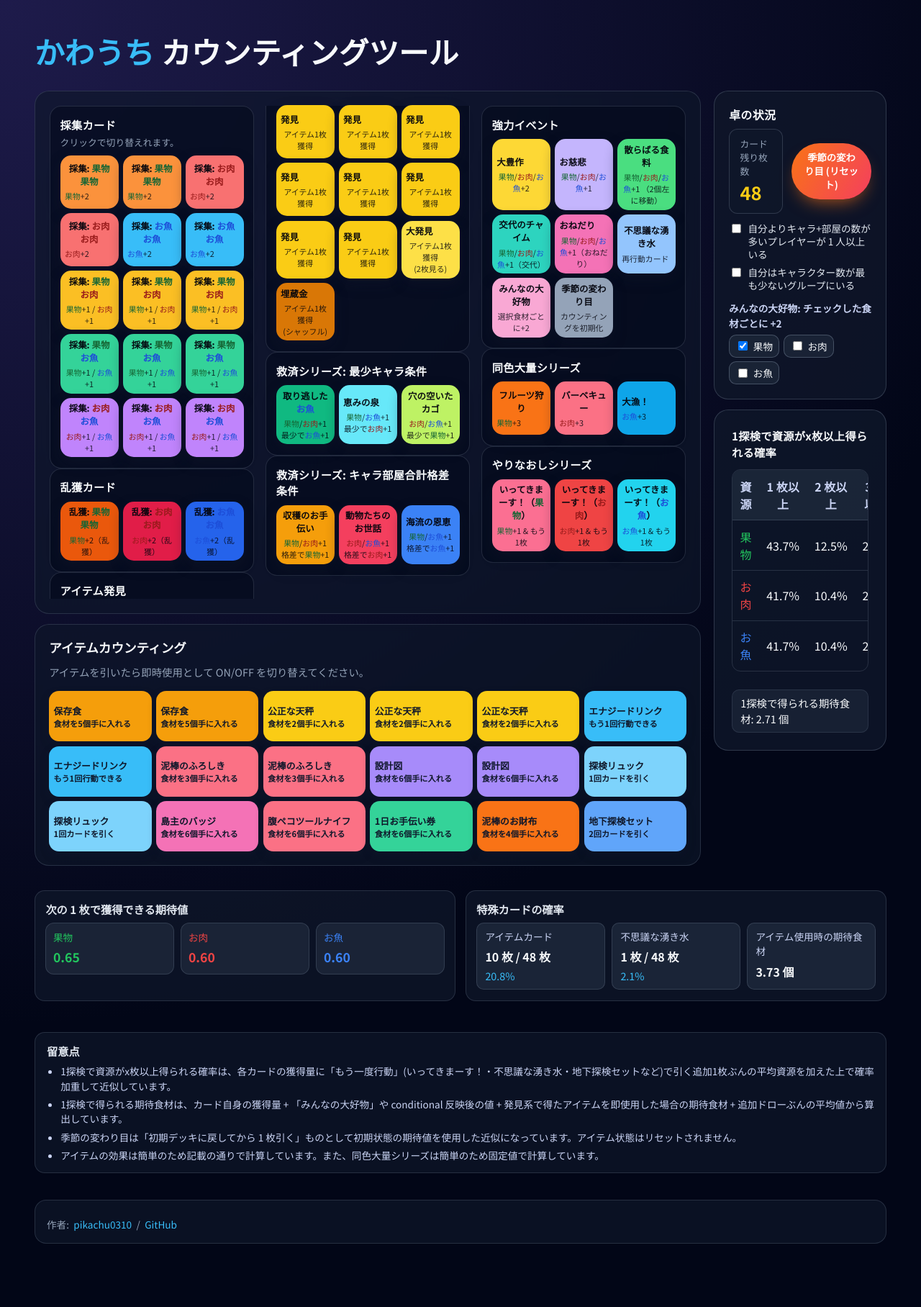
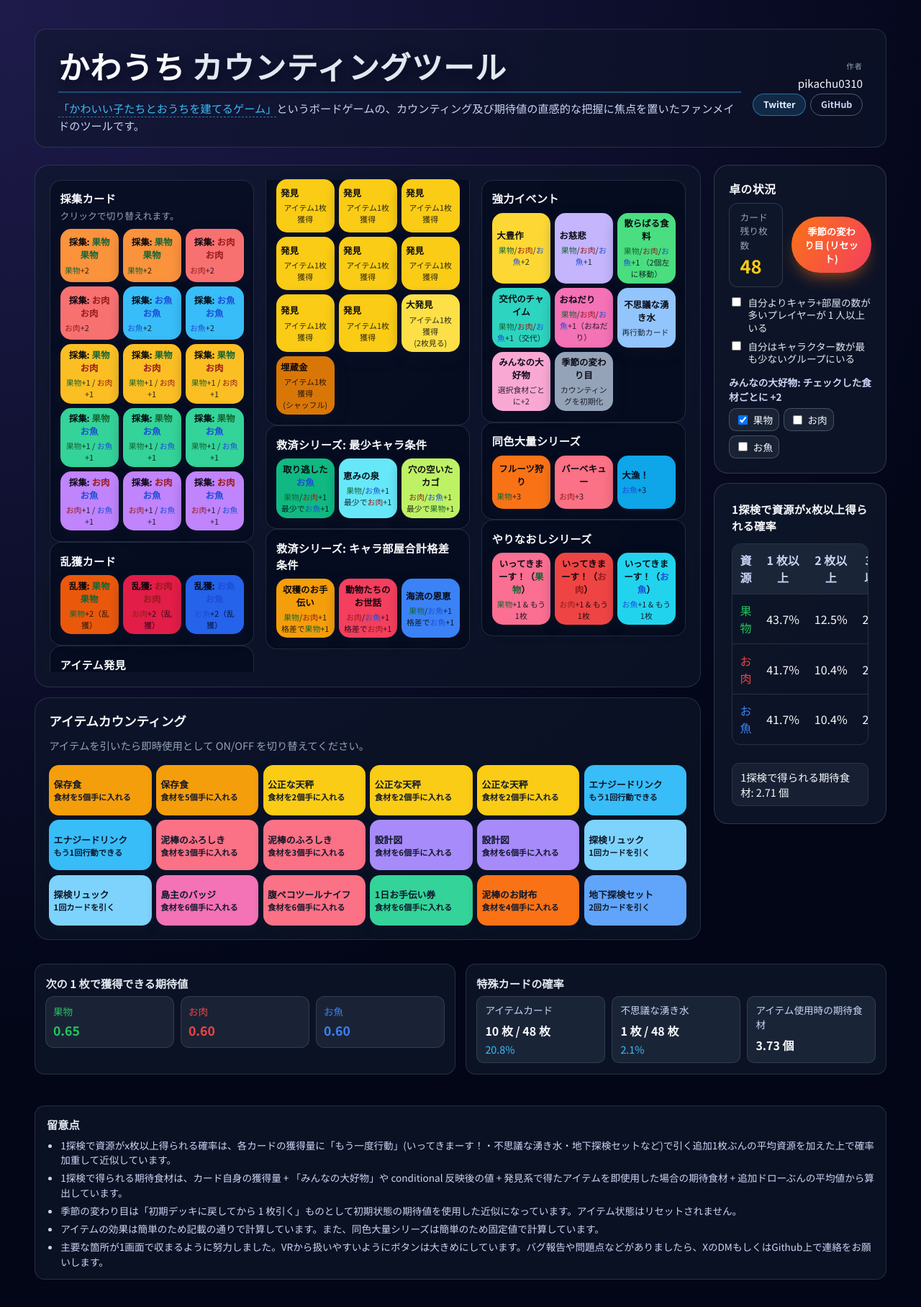
Before and after one commit to pikachu0310/kawauchi-counting-tool, a React (Vite) app: page / in a window 1280 px wide. Shown: the top 1816 px of the page at 72% size. Before the commit the page ends 1776 px from the top, so only its background shows below. Built offline with nearby package versions, Linux system fonts and the light colour scheme.

Commit message:
feat: 最終調整

```diff
--- a/src/App.module.css
+++ b/src/App.module.css
@@ -14,23 +14,119 @@
 }
 
 .header {
+  display: grid;
+  grid-template-columns: minmax(0, 1fr) auto;
+  gap: 1rem;
+  align-items: center;
+  background: rgba(15, 23, 42, 0.55);
+  border: 1px solid rgba(148, 163, 184, 0.2);
+  border-radius: 16px;
+  padding: 1.1rem clamp(1rem, 4vw, 2rem);
+}
+
+.heroIntro {
   display: flex;
   flex-direction: column;
-  gap: 1rem;
+  gap: 0.65rem;
 }
 
-.header h1 {
+.heroTitle {
   margin: 0;
-  font-size: clamp(1.8rem, 5vw, 2.6rem);
+  display: inline-flex;
+  flex-wrap: wrap;
+  align-items: baseline;
+  gap: 0.55rem;
+  padding-bottom: 0.2rem;
+  border-bottom: 2px solid rgba(56, 189, 248, 0.35);
+  text-shadow: 0 8px 18px rgba(2, 6, 23, 0.75);
 }
 
-.brandLink {
+.heroTitleMain,
+.heroTitleAccent {
+  font-size: clamp(1.95rem, 4.5vw, 2.7rem);
+  font-weight: 800;
+  margin: 0;
+  letter-spacing: 0.02em;
+}
+
+.heroTitleMain {
+  color: #e2e8f0;
+}
+
+.heroTitleAccent {
+  color: #f8fafc;
+}
+
+.heroDescription {
+  margin: 0;
+  font-size: 0.95rem;
+  color: #cbd5f5;
+  line-height: 1.55;
+}
+
+.heroGameLink {
   color: #38bdf8;
   text-decoration: none;
+  border-bottom: 1px dashed rgba(56, 189, 248, 0.6);
+  padding-bottom: 0.05rem;
 }
 
-.brandLink:hover {
-  text-decoration: underline;
+.heroGameLink:hover {
+  color: #bae6fd;
+  border-color: rgba(186, 230, 253, 0.9);
+}
+
+.heroAuthorCard {
+  display: flex;
+  flex-direction: column;
+  align-items: flex-end;
+  gap: 0.25rem;
+  text-align: right;
+}
+
+.heroMetaLabel {
+  margin: 0;
+  letter-spacing: 0.1em;
+  text-transform: uppercase;
+  font-size: 0.65rem;
+  color: #94a3b8;
+}
+
+.heroAuthorName {
+  margin: 0;
+  font-size: 0.95rem;
+  color: #f8fafc;
+}
+
+.heroAuthorLinks {
+  display: flex;
+  gap: 0.4rem;
+}
+
+.heroButton,
+.heroGhostButton {
+  border-radius: 999px;
+  padding: 0.3rem 0.85rem;
+  font-size: 0.78rem;
+  text-decoration: none;
+  font-weight: 600;
+  transition: background 0.2s ease;
+}
+
+.heroButton {
+  background: rgba(56, 189, 248, 0.15);
+  color: #e0f2fe;
+  border: 1px solid rgba(56, 189, 248, 0.5);
+}
+
+.heroGhostButton {
+  border: 1px solid rgba(148, 163, 184, 0.5);
+  color: #cbd5f5;
+}
+
+.heroButton:hover,
+.heroGhostButton:hover {
+  background: rgba(148, 163, 184, 0.2);
 }
 
 .layout {
@@ -53,15 +149,6 @@
   max-width: 420px;
   width: 100%;
   margin-left: auto;
-}
-
-.footer {
-  margin-top: 0.8rem;
-  background: rgba(15, 23, 42, 0.7);
-  border-radius: 16px;
-  padding: 1rem;
-  border: 1px solid rgba(148, 163, 184, 0.2);
-  color: #cbd5f5;
 }
 
 .footerExtra {
@@ -146,23 +233,6 @@
   text-align: left;
 }
 
-.footerCredits {
-  margin: 0.4rem 0 0;
-  font-size: 0.85rem;
-  color: #94a3b8;
-  display: flex;
-  gap: 0.4rem;
-  flex-wrap: wrap;
-}
-
-.footerCredits a {
-  color: #38bdf8;
-  text-decoration: none;
-}
-
-.footerCredits a:hover {
-  text-decoration: underline;
-}
 
 .notes {
   margin-top: 0.6rem;
@@ -208,4 +278,17 @@
   .footerExtra {
     grid-template-columns: 1fr;
   }
+
+  .header {
+    grid-template-columns: 1fr;
+  }
+
+  .heroAuthorCard {
+    align-items: flex-start;
+    text-align: left;
+  }
+
+  .heroAuthorLinks {
+    justify-content: flex-start;
+  }
 }
--- a/src/App.tsx
+++ b/src/App.tsx
@@ -119,17 +119,45 @@ export const App = () => {
     <div className={styles.app}>
       <main className={styles.main}>
         <header className={styles.header}>
-          <h1>
-            <a
-              href="https://leftonbo.github.io/kawauchi/"
-              target="_blank"
-              rel="noreferrer"
-              className={styles.brandLink}
-            >
-              かわうち
-            </a>{" "}
-            カウンティングツール
-          </h1>
+          <div className={styles.heroIntro}>
+            <h1 className={styles.heroTitle}>
+              <span className={styles.heroTitleAccent}>かわうち</span>
+              <span className={styles.heroTitleMain}>カウンティングツール</span>
+            </h1>
+            <p className={styles.heroDescription}>
+              <a
+                href="https://leftonbo.github.io/kawauchi/"
+                target="_blank"
+                rel="noreferrer"
+                className={styles.heroGameLink}
+              >
+                「かわいい子たちとおうちを建てるゲーム」
+              </a>
+              というボードゲームの、カウンティング及び期待値の直感的な把握に焦点を置いたファンメイドのツールです。
+            </p>
+          </div>
+          <div className={styles.heroAuthorCard}>
+            <p className={styles.heroMetaLabel}>作者</p>
+            <p className={styles.heroAuthorName}>pikachu0310</p>
+            <div className={styles.heroAuthorLinks}>
+              <a
+                href="https://x.com/pikachu0310VRC"
+                target="_blank"
+                rel="noreferrer"
+                className={styles.heroButton}
+              >
+                Twitter
+              </a>
+              <a
+                href="https://github.com/pikachu0310/kawauchi-counting-tool"
+                target="_blank"
+                rel="noreferrer"
+                className={styles.heroGhostButton}
+              >
+                GitHub
+              </a>
+            </div>
+          </div>
         </header>
         <div className={styles.layout}>
           <div className={styles.leftColumn}>
@@ -209,25 +237,11 @@ export const App = () => {
             <li>
               アイテムの効果は簡単のため記載の通りで計算しています。また、同色大量シリーズは簡単のため固定値で計算しています。
             </li>
+            <li>
+              主要な箇所が1画面で収まるように努力しました。VRから扱いやすいようにボタンは大きめにしています。バグ報告や問題点などがありましたら、XのDMもしくはGithub上で連絡をお願いします。
+            </li>
           </ul>
         </section>
-        <footer className={styles.footer}>
-          <p className={styles.footerCredits}>
-            作者:
-            {" "}
-            <a href="https://x.com/pikachu0310VRC" target="_blank" rel="noreferrer">
-              pikachu0310
-            </a>
-            {" / "}
-            <a
-              href="https://github.com/pikachu0310/kawauchi-counting-tool"
-              target="_blank"
-              rel="noreferrer"
-            >
-              GitHub
-            </a>
-          </p>
-        </footer>
       </main>
     </div>
   );
```
